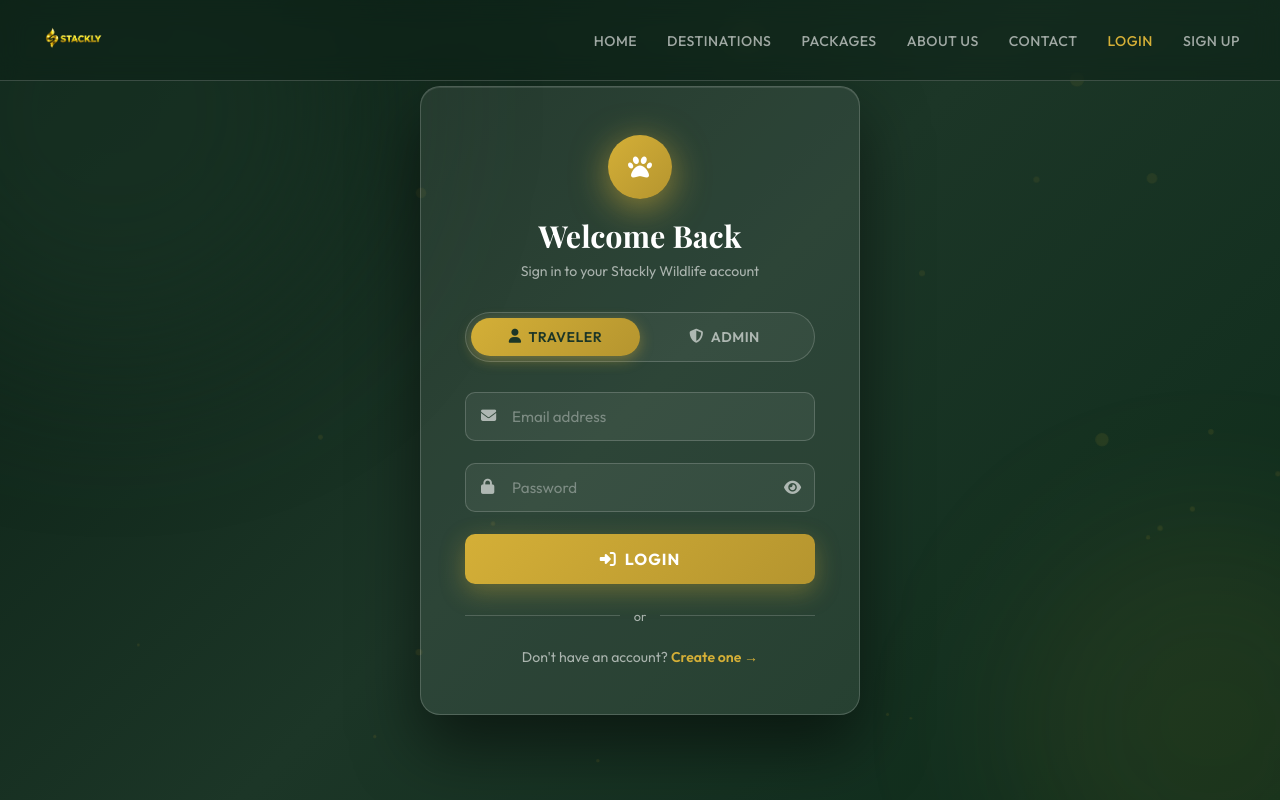
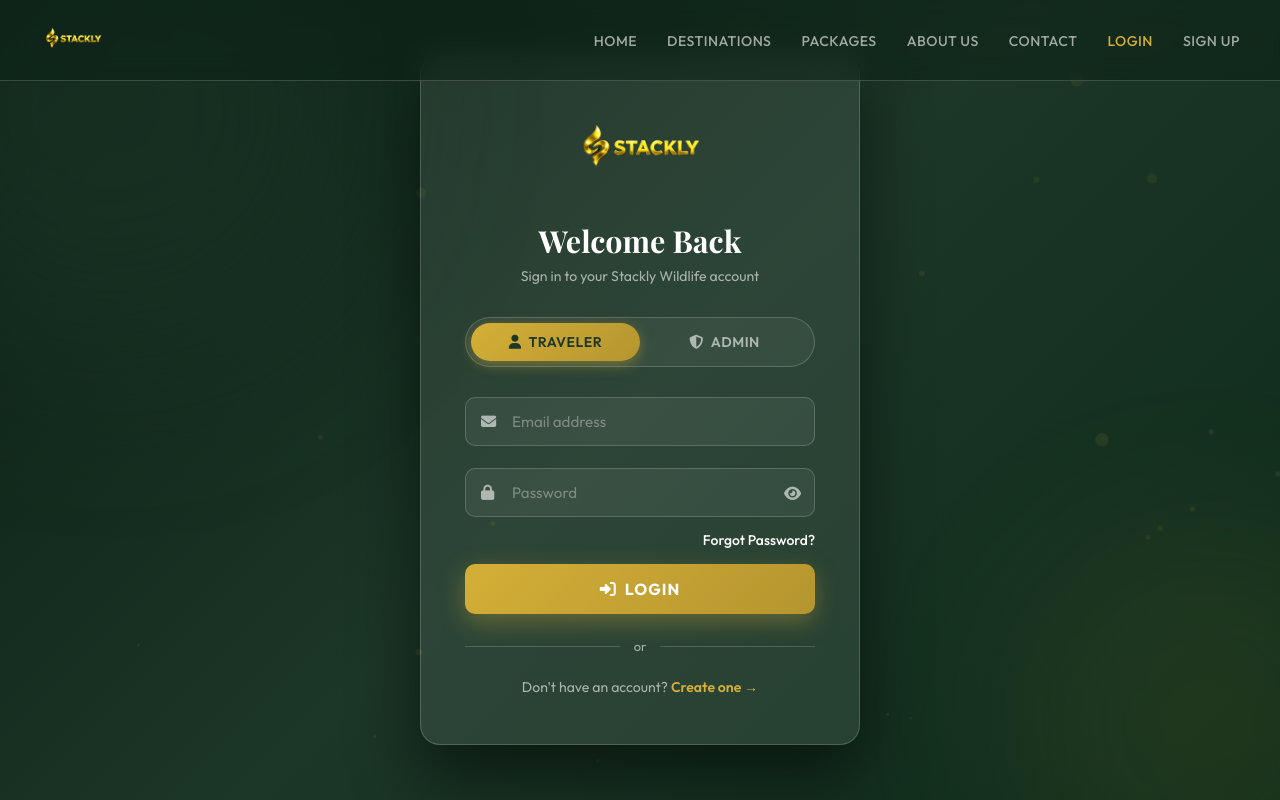
Before and after one commit to harishraja4077/Wildlife, a plain HTML site: page login.html in a window 1280 px wide. Drawn offline with nearby package versions, Linux system fonts and the light colour scheme.

Commit message:
Add files via upload

```diff
--- a/login.html
+++ b/login.html
@@ -102,20 +102,20 @@
             text-align: center;
             margin-bottom: 32px;
         }
-        .auth-brand .brand-icon {
-            width: 64px; height: 64px;
-            border-radius: 50%;
-            background: linear-gradient(135deg, var(--gold), var(--gold-dark));
-            display: flex; align-items: center; justify-content: center;
-            margin: 0 auto 16px;
-            box-shadow: 0 8px 24px rgba(212,175,55,0.4);
-            animation: pulseglow 3s ease-in-out infinite;
+        .auth-brand .auth-logo-link {
+            display: inline-block;
+            margin-bottom: 20px;
+            transition: transform 0.3s ease, opacity 0.3s ease;
         }
-        @keyframes pulseglow {
-            0%, 100% { box-shadow: 0 8px 24px rgba(212,175,55,0.4); }
-            50%       { box-shadow: 0 8px 40px rgba(212,175,55,0.7); }
+        .auth-brand .auth-logo-link:hover {
+            transform: scale(1.03);
+            opacity: 0.9;
         }
-        .auth-brand .brand-icon i { color: #fff; font-size: 1.5rem; }
+        .auth-brand .auth-logo {
+            height: 92px;
+            display: block;
+            object-fit: contain;
+        }
         .auth-brand h1 {
             font-family: 'Playfair Display', serif;
             font-size: 1.9rem;
@@ -301,7 +301,9 @@
 
             <!-- Brand -->
             <div class="auth-brand">
-                <div class="brand-icon"><i class="fa-solid fa-paw"></i></div>
+                <a href="index.html" class="auth-logo-link">
+                    <img src="images/logo.webp" alt="Stackly Wildlife Tourism" class="auth-logo">
+                </a>
                 <h1>Welcome Back</h1>
                 <p>Sign in to your Stackly Wildlife account</p>
             </div>
@@ -326,6 +328,12 @@
                     <button type="button" class="eye-btn" id="eyeBtn">
                         <i class="fa-solid fa-eye" id="eyeIcon"></i>
                     </button>
+                </div>
+
+                <div class="forget-password" style="text-align:right; margin-bottom:15px; margin-top:-10px;">
+                    <a href="404.html"
+                        style="color:white; text-decoration:none; font-size:14px; font-weight:500;">Forgot
+                        Password?</a>
                 </div>
 
                 <button type="submit" class="btn-auth">
```
Also changed, not shown: signup.html (+15 -13 lines).
